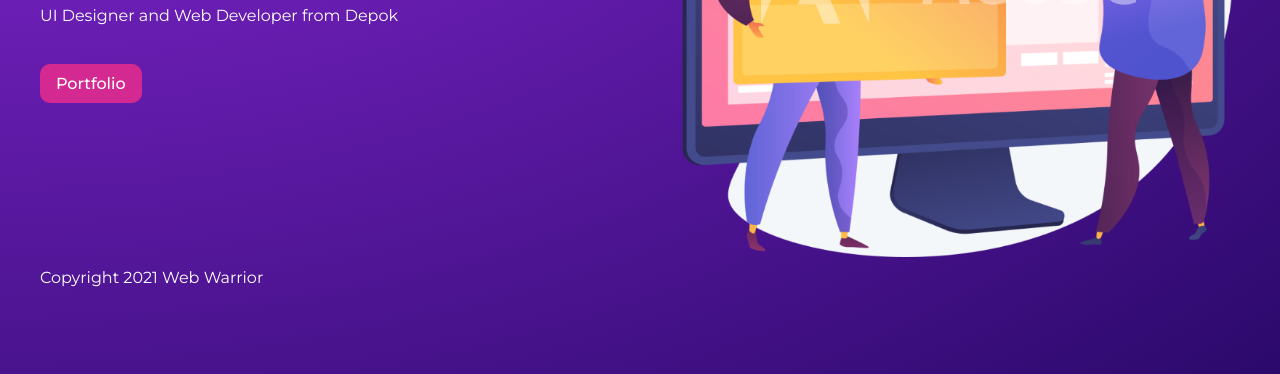
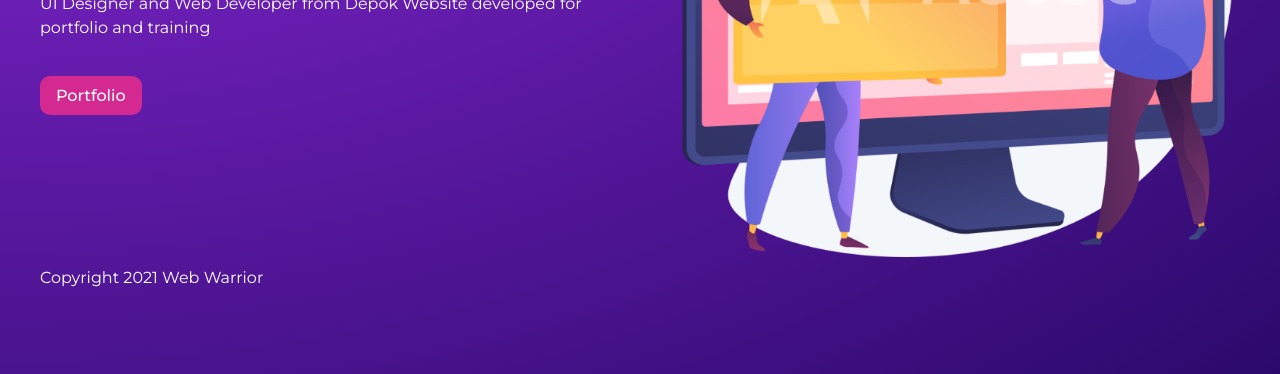
Before and after one commit to yoga-au/learn-gatsby, a Gatsby site: page / in a window 1280 px wide. Shown: the part 426-800 px from the top of the page. Built offline with nearby package versions, Linux system fonts and the light colour scheme; Gatsby itself is replaced by a stand-in of ours.

Commit message:
gatsby tuts - static query

```diff
--- a/package.json
+++ b/package.json
@@ -15,6 +15,7 @@
   },
   "dependencies": {
     "gatsby": "^3.0.1",
+    "gatsby-source-filesystem": "^3.0.0",
     "react": "^17.0.1",
     "react-dom": "^17.0.1"
   },
--- a/src/components/Navbar.jsx
+++ b/src/components/Navbar.jsx
@@ -1,10 +1,23 @@
-import { Link } from 'gatsby'
+import { Link, graphql, useStaticQuery } from 'gatsby'
 import React from 'react'
 
 const Navbar = () => {
+	const data = useStaticQuery(graphql`
+		query GetMetadataTitle {
+			site {
+				siteMetadata {
+					title
+				}
+			}
+		}
+	`)
+
+	// console.log(data)
+	const { title } = data.site.siteMetadata
+
 	return (
 		<nav>
-			<h1>Web Warrior</h1>
+			<h1>{ title }</h1>
 			<div className="links">
 				<Link to="/">Home</Link>
 				<Link to="/about">About</Link>
--- a/src/pages/index.js
+++ b/src/pages/index.js
@@ -8,7 +8,7 @@ export default function Home({ data }) {
 	// console.log(data)
 
 	// use object destructure to store data in variable
-	// const { title, description } = data.site.siteMetadata
+	const { description } = data.site.siteMetadata
 
 	return (
 		<Layout>
@@ -16,12 +16,10 @@ export default function Home({ data }) {
 				<div>
 					<h2>Design</h2>
 					<h3>Develop and Deploy</h3>
-					<p>UI Designer and Web Developer from Depok</p>
+					<p>UI Designer and Web Developer from Depok { description }</p>
 
 					<Link className={styles.btn} to="/projects">Portfolio</Link>
 				</div>
-
-				{/* <p>{ title } - { description }</p> */}
 
 				<img src="/banner.png" alt="Site Banner" style={{ maxWidth: '100%' }}/>
 			</section>
@@ -31,11 +29,10 @@ export default function Home({ data }) {
 
 // syntax for get data from query in page (page query)
 export const query = graphql`
-	query GetMetadata {
+	query GetMetadataDesc {
 		site {
 			siteMetadata {
 				description
-				title
 			}
 		}
 	}
```
Also changed, not shown: 1 other file.
